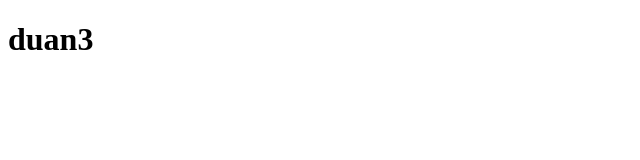
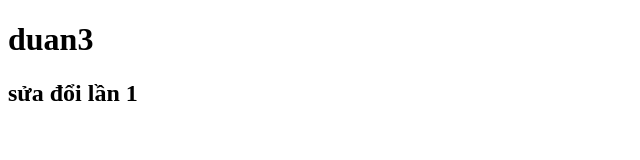
Before and after one commit to Cubi95/duan3, a plain HTML site: page index.html in a window 1280 px wide. Shown: the whole page, without its empty margins (0-640 px from the left). Drawn offline with Linux system fonts and the light colour scheme.

Commit message:
sửa lần 1

```diff
--- a/index.html
+++ b/index.html
@@ -7,6 +7,6 @@
   </head>
   <body>
     <h1>duan3</h1>
-    <h2></h2>
+    <h2>sửa đổi lần 1</h2>
   </body>
 </html>
```
